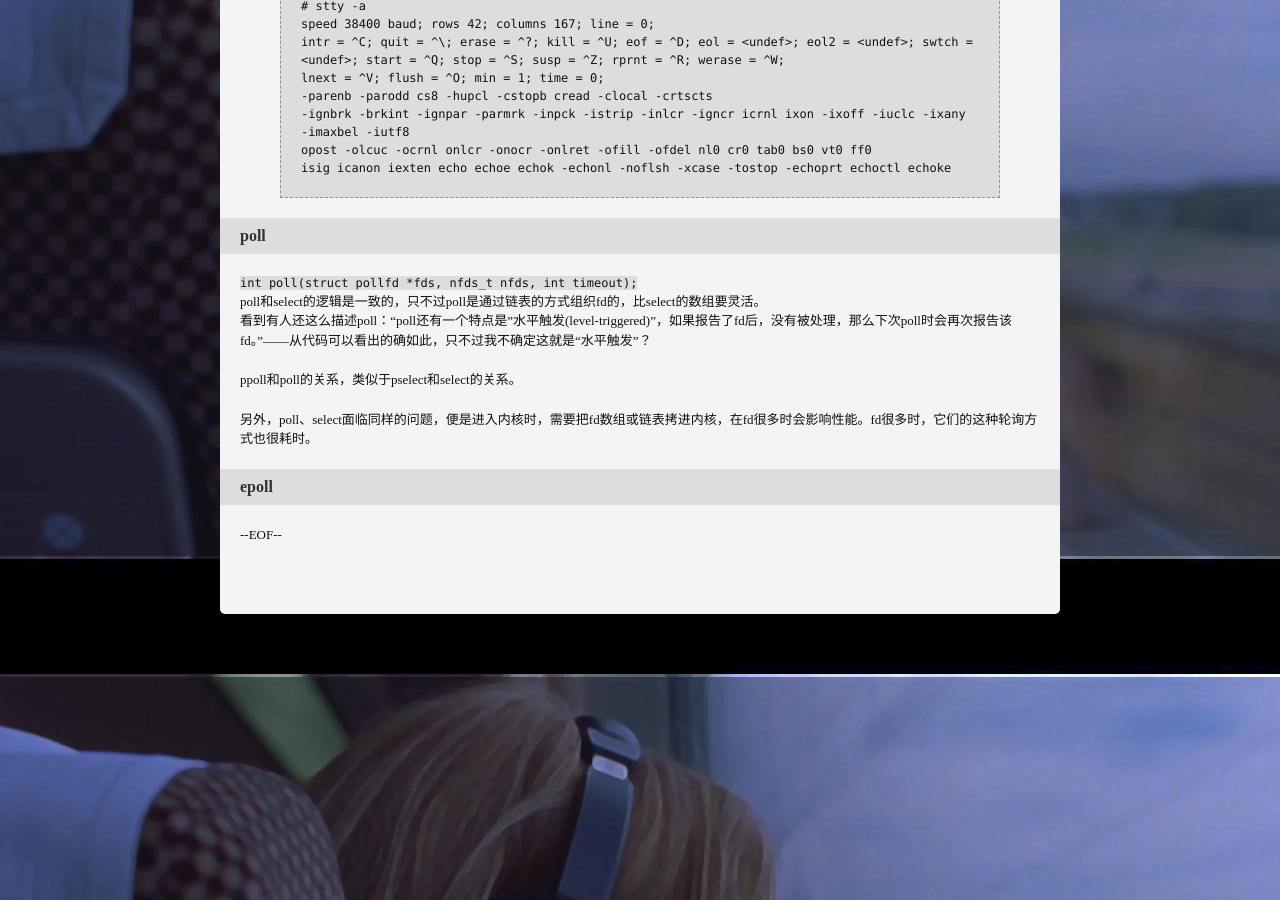
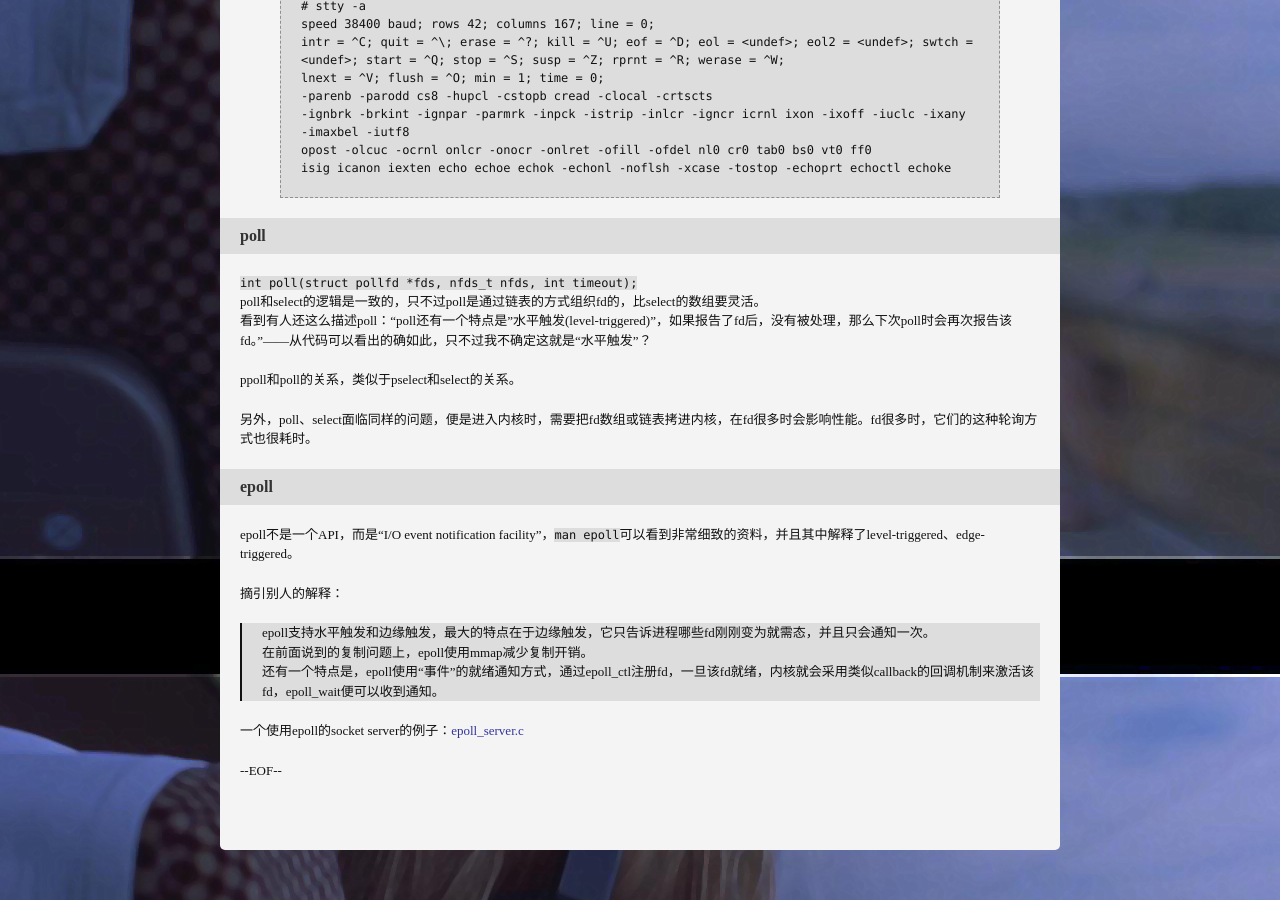
Before and after one commit to tfengmao/xanfeng, a Jekyll site: the page built from _posts/2012-11-28-select-poll-epoll.md, in a window 1280 px wide and 900 px high, scrolled down 3884 px. Built offline with Jekyll 4.4.1, drawn with Linux system fonts in a browser that asks for light colours; Markdown is read by kramdown in place of the engine named in the settings; comment, search, counter and statistics services are not loaded.

Commit message:
add epoll content

```diff
--- a/_posts/2012-11-28-select-poll-epoll.md
+++ b/_posts/2012-11-28-select-poll-epoll.md
@@ -202,3 +202,12 @@ ppoll和poll的关系，类似于pselect和select的关系。
 另外，poll、select面临同样的问题，便是进入内核时，需要把fd数组或链表拷进内核，在fd很多时会影响性能。fd很多时，它们的这种轮询方式也很耗时。
 
 ###epoll
+
+epoll不是一个API，而是“I/O event notification facility”，`man epoll`可以看到非常细致的资料，并且其中解释了level-triggered、edge-triggered。
+
+摘引别人的解释：
+> epoll支持水平触发和边缘触发，最大的特点在于边缘触发，它只告诉进程哪些fd刚刚变为就需态，并且只会通知一次。
+> 在前面说到的复制问题上，epoll使用mmap减少复制开销。
+> 还有一个特点是，epoll使用“事件”的就绪通知方式，通过epoll_ctl注册fd，一旦该fd就绪，内核就会采用类似callback的回调机制来激活该fd，epoll_wait便可以收到通知。
+
+一个使用epoll的socket server的例子：[epoll_server.c](https://github.com/xanpeng/libraries-misc/blob/master/epoll-server.c)
```
